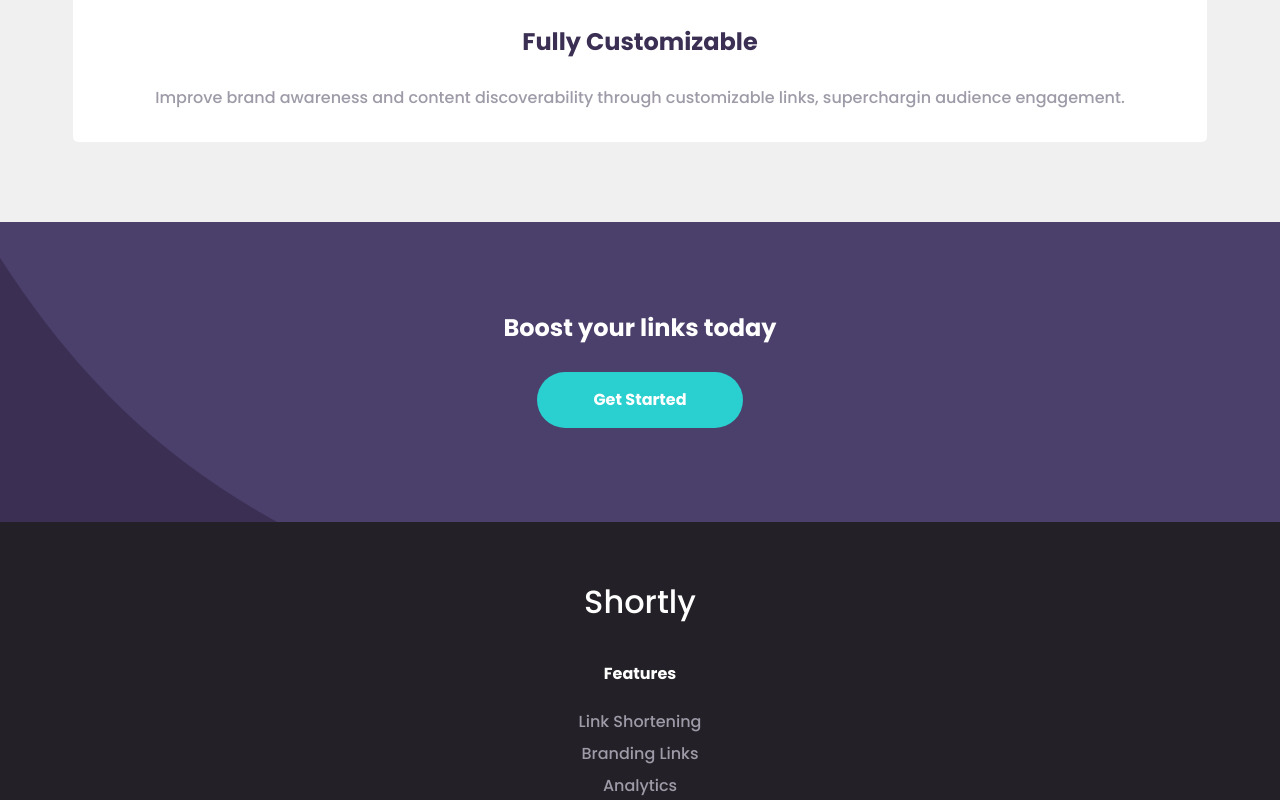
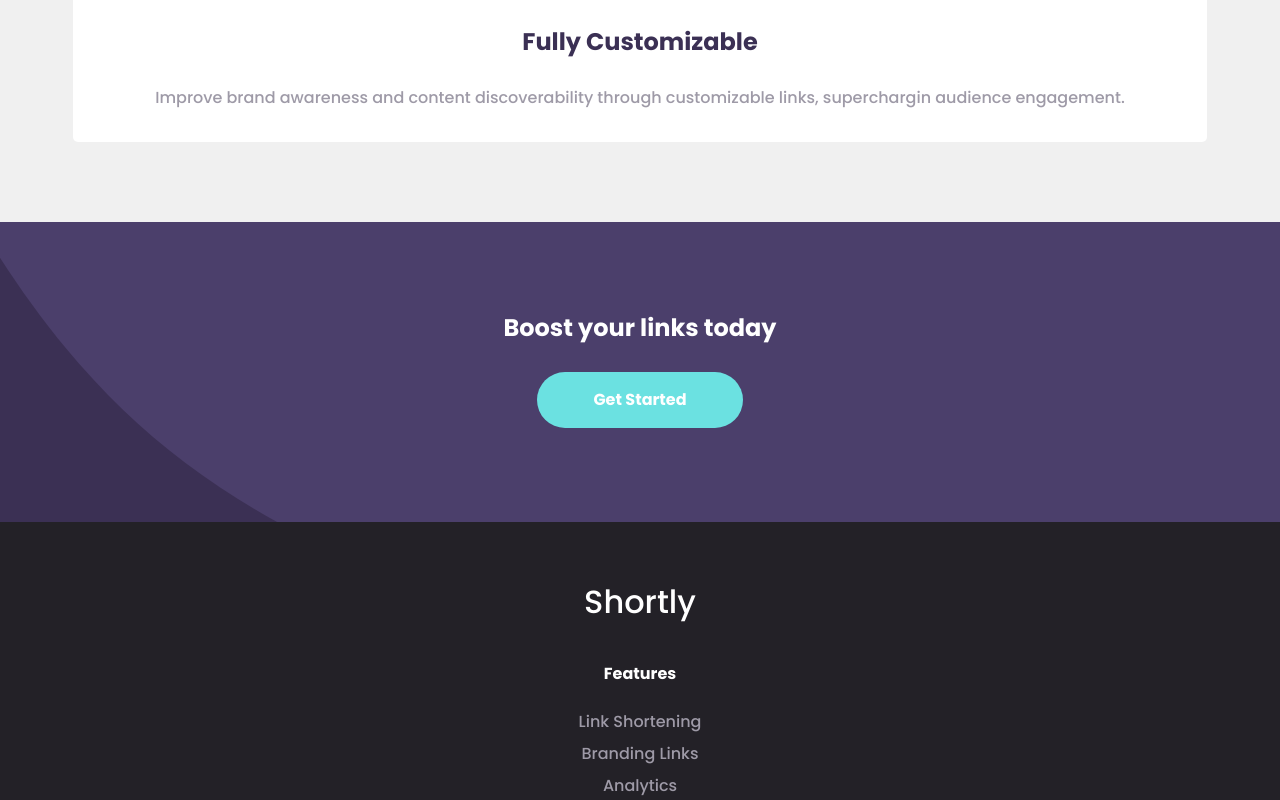
Before and after one commit to Vyonyx/URLShorteningAPI-feMentor-Vue, a Vue app: page / in a window 1280 px wide. In both pictures the pointer is over the link "Get Started". Shown: the part 2193-2993 px from the top of the page. Built offline with nearby package versions, Linux system fonts and the light colour scheme.

Commit message:
add hover style to get started button in Boost component

```diff
--- a/src/components/Boost.vue
+++ b/src/components/Boost.vue
@@ -32,6 +32,10 @@ import Container from './Container.vue'
   padding: 1.25rem 3.5rem;
   border-radius: 2rem;
   cursor: pointer;
+
+  &:hover {
+    background: var(--light-cyan);
+  }
 }
 
 .title,
```
